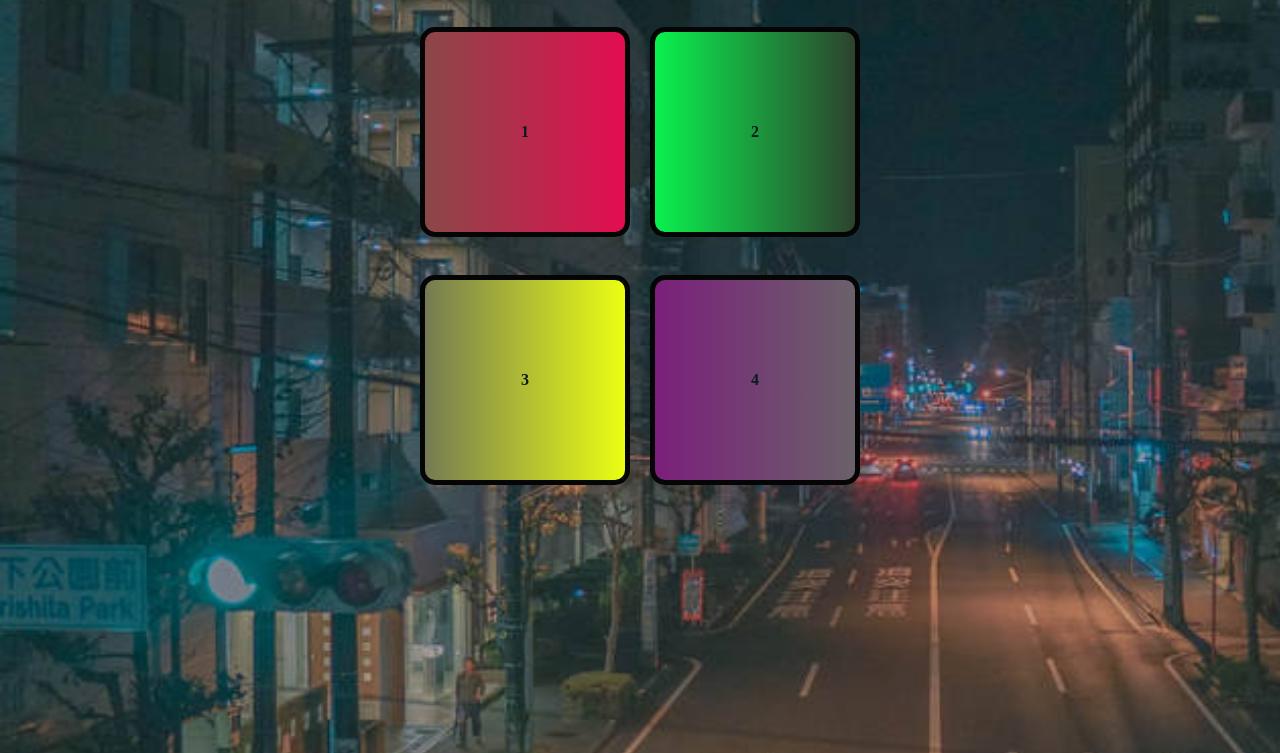
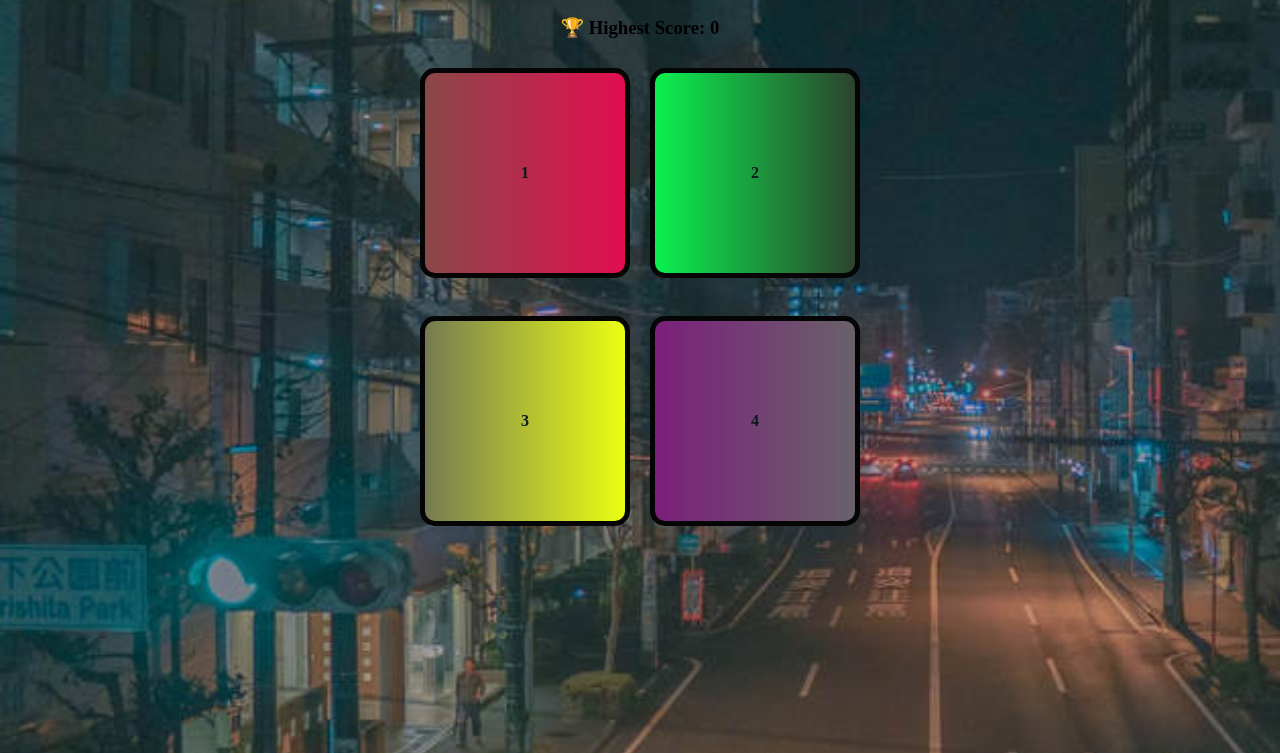
Before and after one commit to mritunjay065/Simson-says-game, a plain HTML site: page index.html in a window 1280 px wide. Shown: the part 110-863 px from the top of the page. Drawn offline with Linux system fonts and the light colour scheme.

Commit message:
index.html

```diff
--- a/index.html
+++ b/index.html
@@ -9,6 +9,7 @@
 <body>
     <h1>Simon Says Game</h1>
     <h2>Press any key to start the game</h2>
+    <h3 id="high-score">🏆 Highest Score: 0</h3>
 
     <div class="btn-container">
         <div class="line-one">
```
